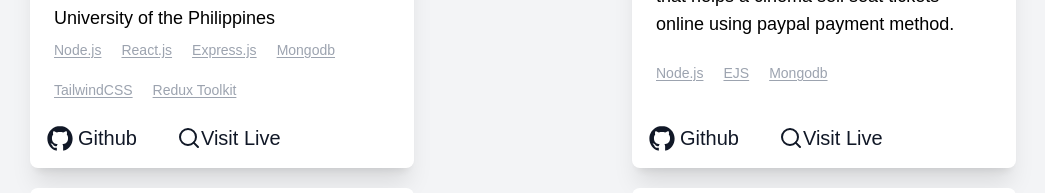
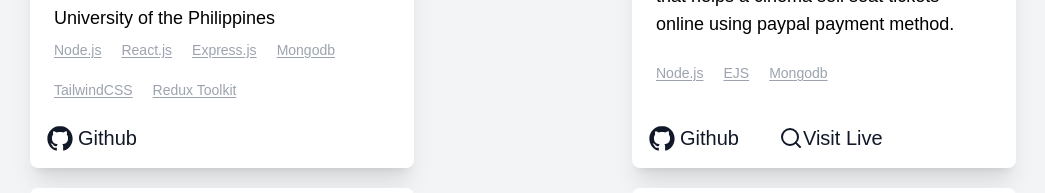
Before and after one commit to FSuaverdez/portfolio, a React (Create React App) app: page / in a window 1280 px wide. Shown: the part 2240-2433 px from the top of the page, without its empty margins (117-1162 px from the left). Built offline with nearby package versions, Linux system fonts and the light colour scheme.

Commit message:
remove link

```diff
--- a/src/data.js
+++ b/src/data.js
@@ -28,7 +28,6 @@ export const projects = [
             'Redux Toolkit',
         ],
         github: 'https://github.com/FSuaverdez/tup-newsletter',
-        live: 'https://tup-newsletter.vercel.app/',
         image: 'https://i.imgur.com/f4AA5VP.png',
     },
     {
```
